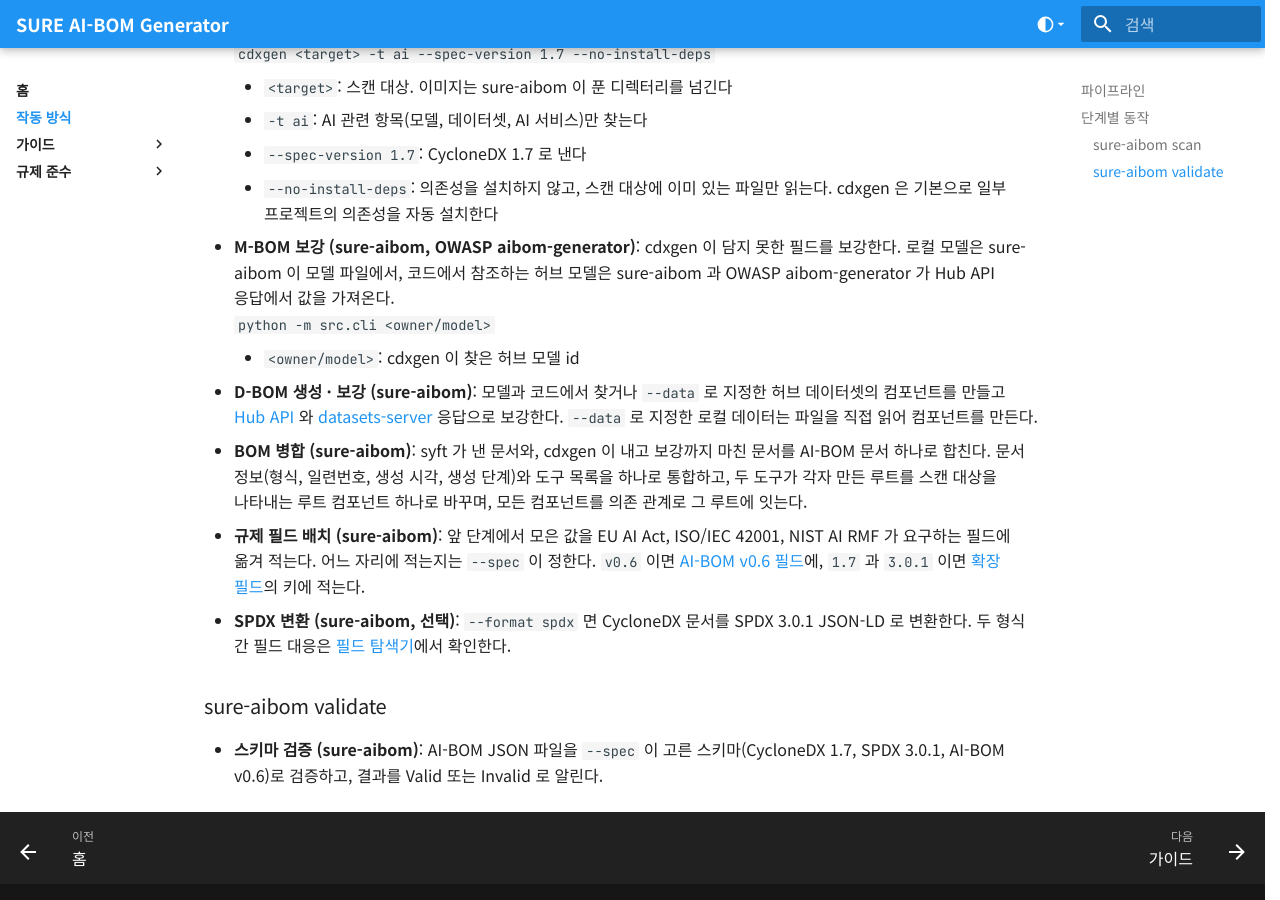
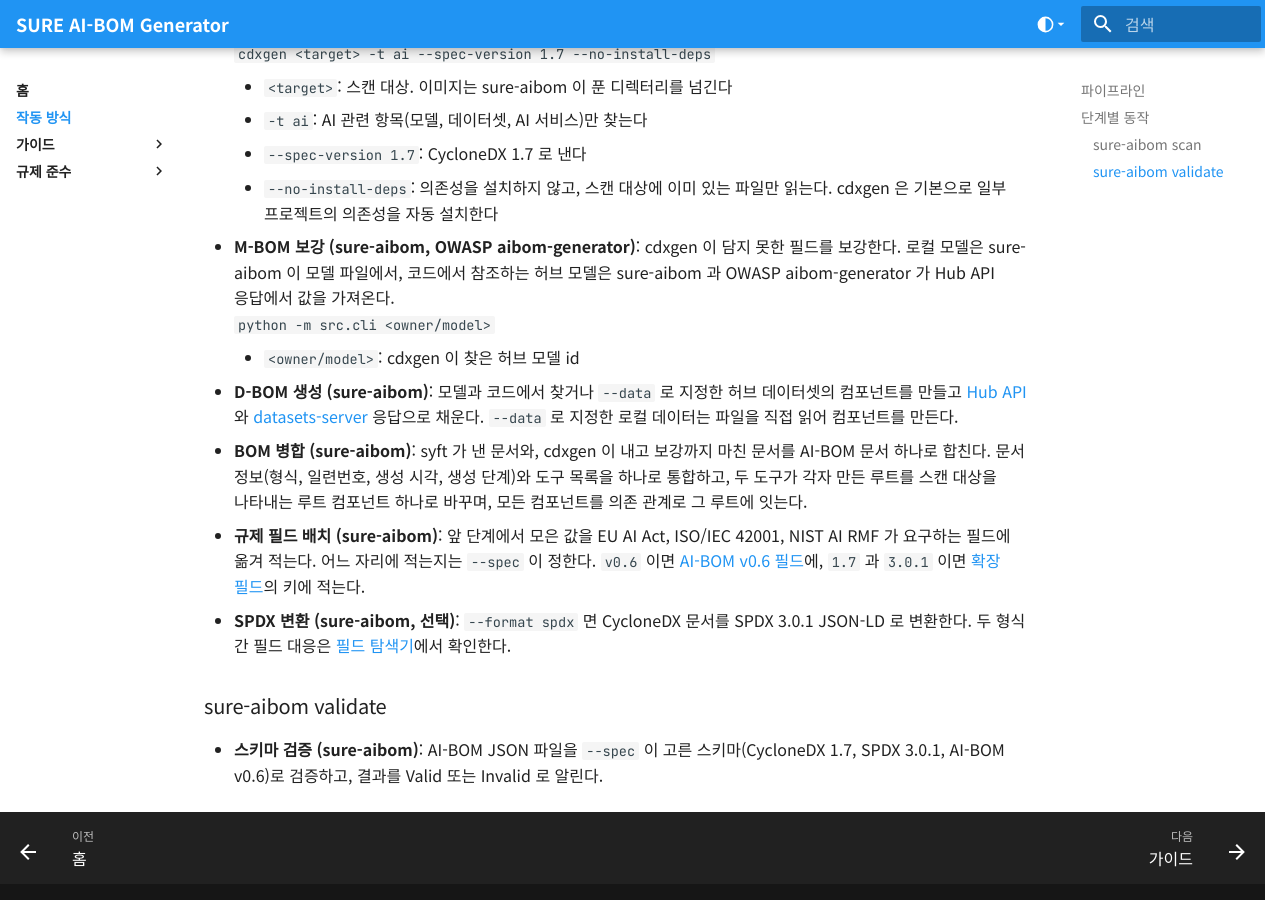
Before and after one commit to ai-devtestsecops-os/sure-aibom, an MkDocs documentation site: the page built from docs/about.md, in a window 1280 px wide and 900 px high, scrolled down 1083 px. Built offline with MkDocs 1.6.1 and Material for MkDocs 9.7.7, drawn with Linux system fonts in a browser that asks for light colours.

Commit message:
docs: draw D-BOM as one generation box in the pipeline figure and call the step D-BOM 생성 in README and about.md

```diff
--- a/docs/about.md
+++ b/docs/about.md
@@ -29,7 +29,7 @@ sure-aibom 의 명령은 둘이다. `scan` 은 검증된 오픈소스 도구가
 - **M-BOM 보강 (sure-aibom, OWASP aibom-generator)**: cdxgen 이 담지 못한 필드를 보강한다. 로컬 모델은 sure-aibom 이 모델 파일에서, 코드에서 참조하는 허브 모델은 sure-aibom 과 OWASP aibom-generator 가 Hub API 응답에서 값을 가져온다.
   `python -m src.cli <owner/model>`
     - `<owner/model>`: cdxgen 이 찾은 허브 모델 id
-- **D-BOM 생성 · 보강 (sure-aibom)**: 모델과 코드에서 찾거나 `--data` 로 지정한 허브 데이터셋의 컴포넌트를 만들고 [Hub API](https://huggingface.co/docs/hub/api) 와 [datasets-server](https://huggingface.co/docs/dataset-viewer) 응답으로 보강한다. `--data` 로 지정한 로컬 데이터는 파일을 직접 읽어 컴포넌트를 만든다.
+- **D-BOM 생성 (sure-aibom)**: 모델과 코드에서 찾거나 `--data` 로 지정한 허브 데이터셋의 컴포넌트를 만들고 [Hub API](https://huggingface.co/docs/hub/api) 와 [datasets-server](https://huggingface.co/docs/dataset-viewer) 응답으로 채운다. `--data` 로 지정한 로컬 데이터는 파일을 직접 읽어 컴포넌트를 만든다.
 - **BOM 병합 (sure-aibom)**: syft 가 낸 문서와, cdxgen 이 내고 보강까지 마친 문서를 AI-BOM 문서 하나로 합친다. 문서 정보(형식, 일련번호, 생성 시각, 생성 단계)와 도구 목록을 하나로 통합하고, 두 도구가 각자 만든 루트를 스캔 대상을 나타내는 루트 컴포넌트 하나로 바꾸며, 모든 컴포넌트를 의존 관계로 그 루트에 잇는다.
 - **규제 필드 배치 (sure-aibom)**: 앞 단계에서 모은 값을 EU AI Act, ISO/IEC 42001, NIST AI RMF 가 요구하는 필드에 옮겨 적는다. 어느 자리에 적는지는 `--spec` 이 정한다. `v0.6` 이면 [AI-BOM v0.6 필드](compliance/aibom-v0.6.md)에, `1.7` 과 `3.0.1` 이면 [확장 필드](compliance/regulation-fields.md)의 키에 적는다.
 - **SPDX 변환 (sure-aibom, 선택)**: `--format spdx` 면 CycloneDX 문서를 SPDX 3.0.1 JSON-LD 로 변환한다. 두 형식 간 필드 대응은 [필드 탐색기](compliance/field-mapping.md)에서 확인한다.
```
Also changed, not shown: README.md (+1 -1 lines), docs/images/cli_pipeline.png.
